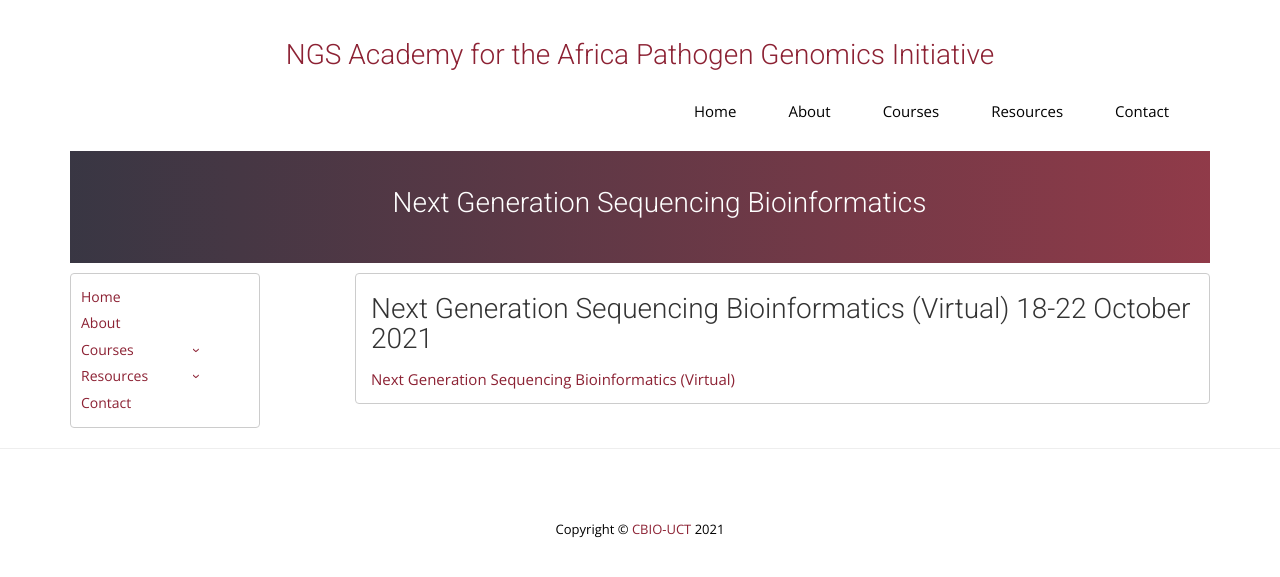
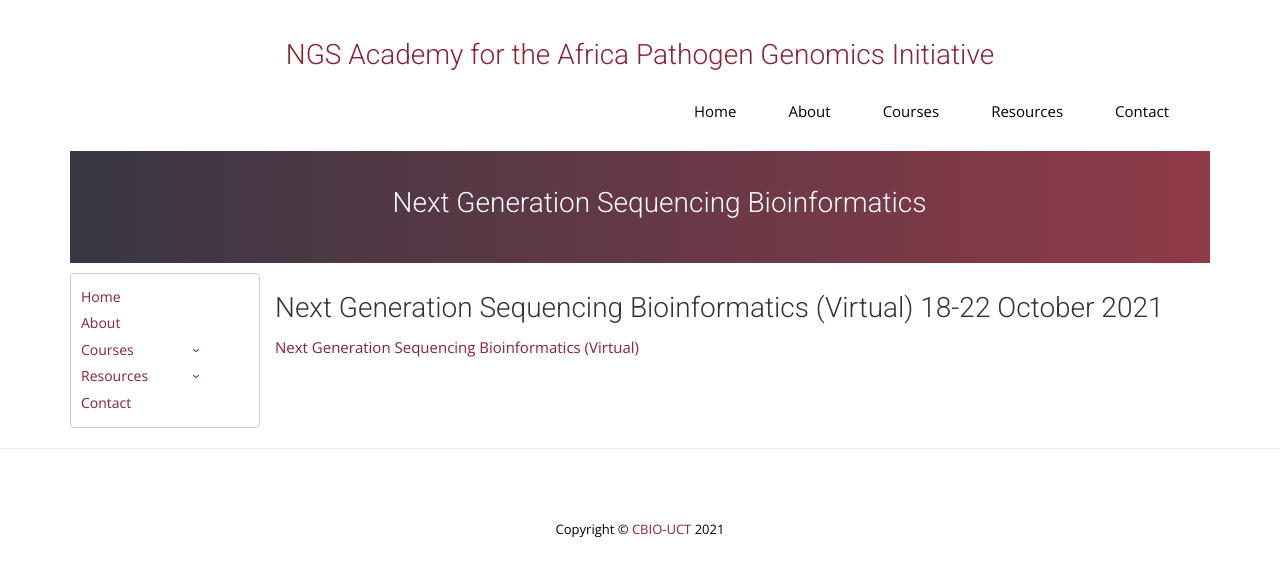
Before and after one commit to pmaturure3/ngsacad, a Jekyll site: the page built from _posts/2021-07-09-Next-Generation-Sequencing.md, in a window 1280 px wide. Shown: the top 577 px of the page. Built offline with Jekyll 4.4.1, drawn with Linux system fonts in a browser that asks for light colours; nearby versions of some CDN libraries; some web fonts are replaced; comment, search, counter and statistics services are not loaded.

Commit message:
remove border on main container

```diff
--- a/_layouts/default.html
+++ b/_layouts/default.html
@@ -181,12 +181,8 @@
                     {% include side-nav_js.html %}
 
                 </div>
-                <div class="col-sm-1 col-md-1 col-lg-1">
 
-
-                </div>
-
-                <div class="col-sm-9 col-md-9 col-lg-9 cont_side_nav_border" class="my-auto">
+                <div class="col-lg-10 col-md-10 col-sm-10" class="my-auto">
                     {{content}}
                 </div>
 
--- a/_posts/2021-07-09-Next-Generation-Sequencing.md
+++ b/_posts/2021-07-09-Next-Generation-Sequencing.md
@@ -4,7 +4,7 @@ title:  "Next Generation Sequencing Bioinformatics "
 date: 2021-07-10
 permalink: /:year/:title
 category: available
-
+summary:
 course_dates: "18-22 October 2021"
 ---
 
```
